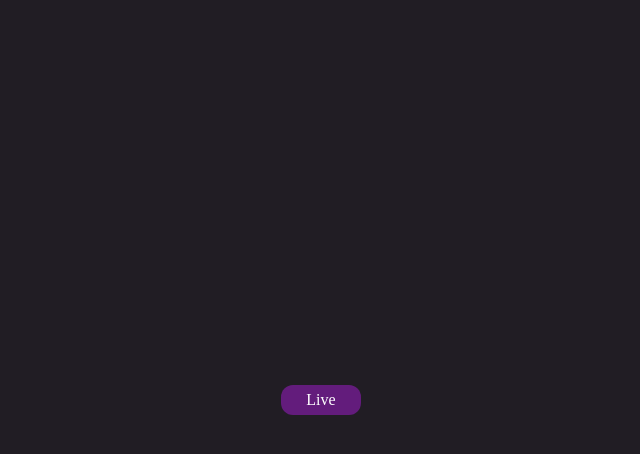
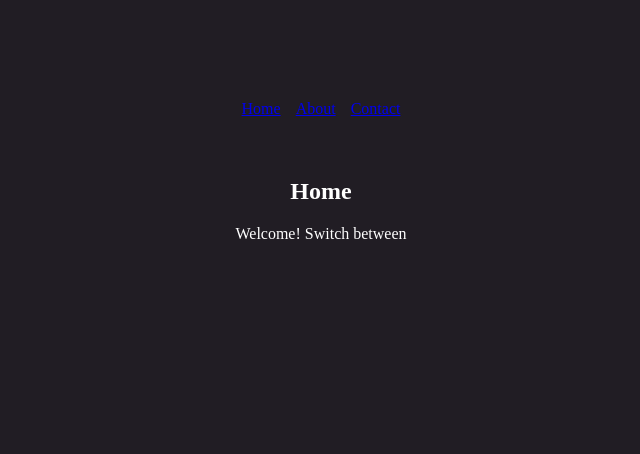
Before and after one commit to A-karkaih/framer-motion-learning, a React (Vite) app: page / in a window 1280 px wide. Shown: the top 454 px of the page, without its empty margins (319-959 px from the left). Built offline with nearby package versions, Linux system fonts and the light colour scheme.

Commit message:
Page Transition Animations with React Router

```diff
--- a/package.json
+++ b/package.json
@@ -12,7 +12,8 @@
   "dependencies": {
     "motion": "^12.38.0",
     "react": "^19.2.5",
-    "react-dom": "^19.2.5"
+    "react-dom": "^19.2.5",
+    "react-router": "^7.14.2"
   },
   "devDependencies": {
     "@eslint/js": "^10.0.1",
--- a/src/App.css
+++ b/src/App.css
@@ -59,3 +59,31 @@ button:hover {
   align-items: center;
   border-radius: 12px;
 }
+
+/* Main app container */
+.app {
+  display: flex;
+  flex-direction: column;
+  align-items: center;
+  min-height: 100vh;
+  color: white;
+  margin-top: 100px;
+}
+
+/* Navigation styling */
+.nav {
+  margin-bottom: 20px;
+}
+
+.nav-links {
+  display: flex;
+  gap: 15px;
+}
+
+/* Page wrapper styling to contain content */
+.page {
+  width: 100%;
+  max-width: 600px;
+  text-align: center;
+  padding: 20px;
+}
--- a/src/App.jsx
+++ b/src/App.jsx
@@ -1,20 +1,93 @@
+import { BrowserRouter, Link, Route, Routes, useLocation } from "react-router";
 import "./App.css";
-import { LiveBadge } from "./components/LiveBadge";
+import { AnimatePresence, motion } from "motion/react";
 
 export default function App() {
   return (
-    <div
-      style={{
-        width: "100%",
-        height: "100vh",
-        display: "flex",
-        justifyContent: "center",
-        alignItems: "center",
-        gap: "10px",
-        color: "white",
-      }}
-    >
-      <LiveBadge />
-    </div>
+    <BrowserRouter>
+      <div className="app">
+        <nav className="nav">
+          <div className="nav-links">
+            <Link to="/">Home</Link>
+            <Link to="/about">About</Link>
+            <Link to="/contact">Contact</Link>
+          </div>
+        </nav>
+        <AnimatedRoutes />
+      </div>
+    </BrowserRouter>
   );
 }
+
+function AnimatedRoutes() {
+  const location = useLocation();
+  return (
+    <AnimatePresence mode="wait">
+      <Routes location={location} key={location.pathname}>
+        <Route
+          path="/"
+          element={
+            <PageTransition>
+              <Home />
+            </PageTransition>
+          }
+        />
+        <Route
+          path="/about"
+          element={
+            <PageTransition>
+              <About />
+            </PageTransition>
+          }
+        />
+        <Route
+          path="/contact"
+          element={
+            <PageTransition>
+              <Contact />
+            </PageTransition>
+          }
+        />
+      </Routes>
+    </AnimatePresence>
+  );
+}
+
+function PageTransition({ children }) {
+  return (
+    <motion.main
+      className="page"
+      initial={{ opacity: 0, x: 50 }}
+      animate={{ opacity: 1, x: 0 }}
+      exit={{ opacity: 0, x: -50 }}
+      transition={{ duration: 0.35, ease: "easeOut" }}
+    >
+      {children}
+    </motion.main>
+  );
+}
+
+function Home() {
+  return (
+    <>
+      <h2>Home</h2>
+      <p>Welcome! Switch between </p>
+    </>
+  );
+}
+function About() {
+  return (
+    <>
+      <h2>About</h2>
+      <p>Welcome! Switch between</p>
+    </>
+  );
+}
+function Contact() {
+  return (
+    <>
+      <h2>Contact</h2>
+      <p>Welcome! Switch between</p>
+    </>
+  );
+}
```
Also changed, not shown: 1 other file (tests, documents, lock files or other folders).
